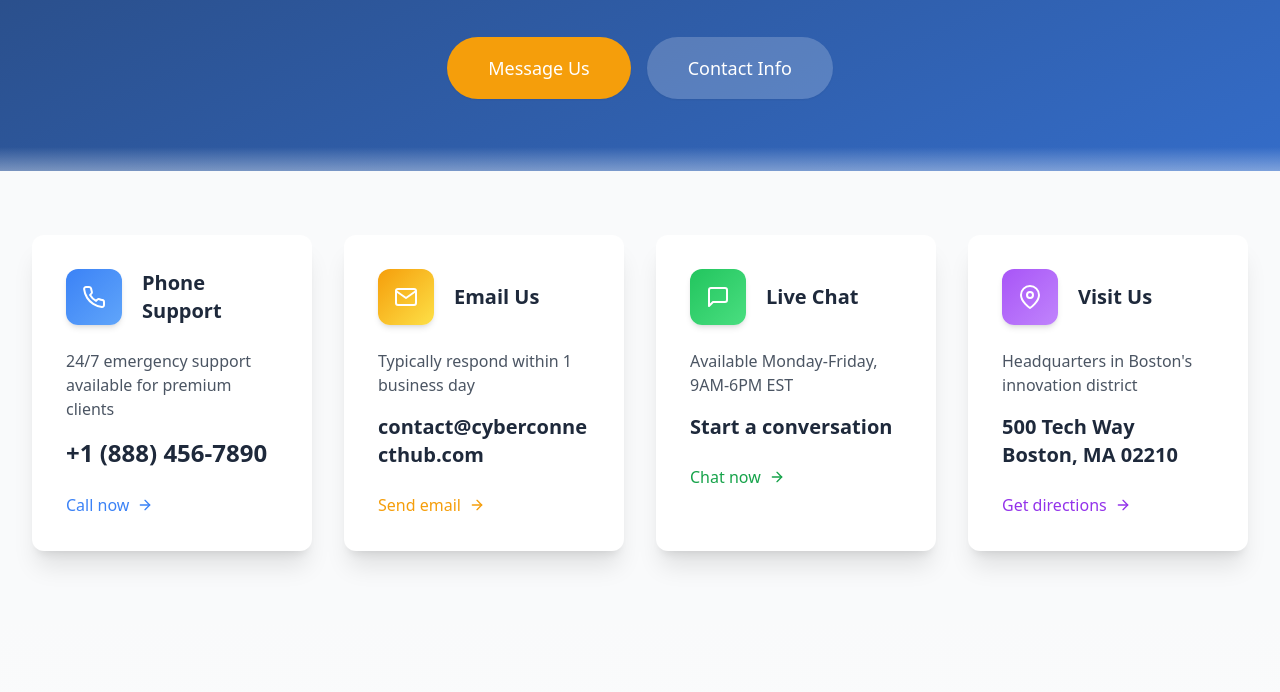
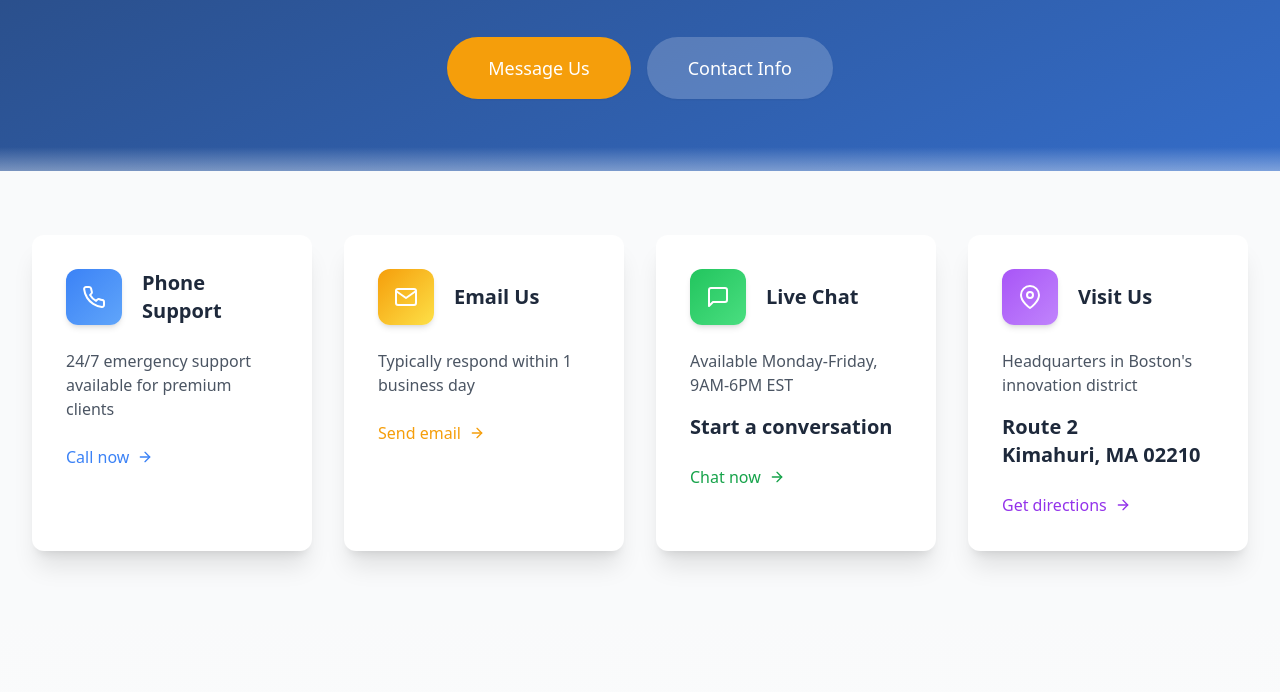
Before and after one commit to peter48hk/Wamuchiri-Cyber-Service, a plain HTML site: page contact.html in a window 1280 px wide. Shown: the part 395-1087 px from the top of the page. Drawn offline with nearby package versions, Linux system fonts and the light colour scheme.

Commit message:
Update contact.html

```diff
--- a/contact.html
+++ b/contact.html
@@ -144,7 +144,7 @@
                                 24/7 emergency support available for premium clients
                             </p>
                             <p class="mt-4 text-2xl font-bold text-secondary">
-                                +1 (888) 456-7890
+
                             </p>
                             <div class="mt-6">
                                 <a href="tel:+18884567890" class="inline-flex items-center text-primary hover:text-blue-700 font-medium">
@@ -173,7 +173,7 @@
                                 Typically respond within 1 business day
                             </p>
                             <p class="mt-4 text-xl font-bold text-secondary break-all">
-                                contact@cyberconnecthub.com
+
                             </p>
                             <div class="mt-6">
                                 <a href="mailto:contact@cyberconnecthub.com" class="inline-flex items-center text-accent hover:text-yellow-700 font-medium">
@@ -231,7 +231,7 @@
                                 Headquarters in Boston's innovation district
                             </p>
                             <p class="mt-4 text-xl font-bold text-secondary">
-                                500 Tech Way<br>Boston, MA 02210
+                                Route 2<br>Kimahuri, MA 02210
                             </p>
                             <div class="mt-6">
                                 <a href="#map" class="inline-flex items-center text-purple-600 hover:text-purple-700 font-medium">
@@ -335,7 +335,7 @@
                                     <select id="department" name="department" class="mt-1 block w-full py-3 px-4 border border-gray-300 bg-white rounded-lg shadow-sm focus:outline-none focus:ring-primary focus:border-primary input-focus transition duration-300">
                                         <option>Select a department</option>
                                         <option>Training & Education</option>
-                                        <option>Cybersecurity Services</option>
+                                        <option>Cyber Services</option>
                                         <option>Enterprise Solutions</option>
                                         <option>Partnerships</option>
                                         <option>Careers</option>
```
